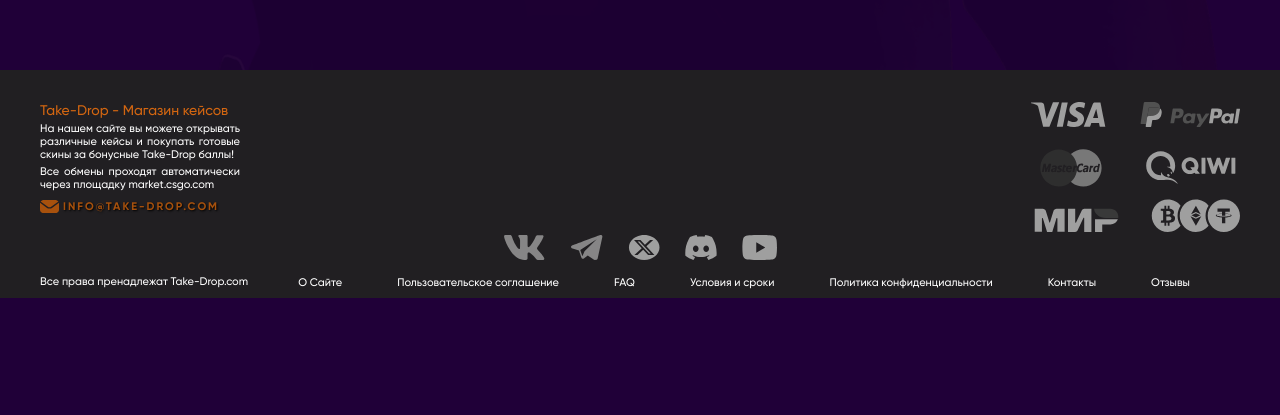
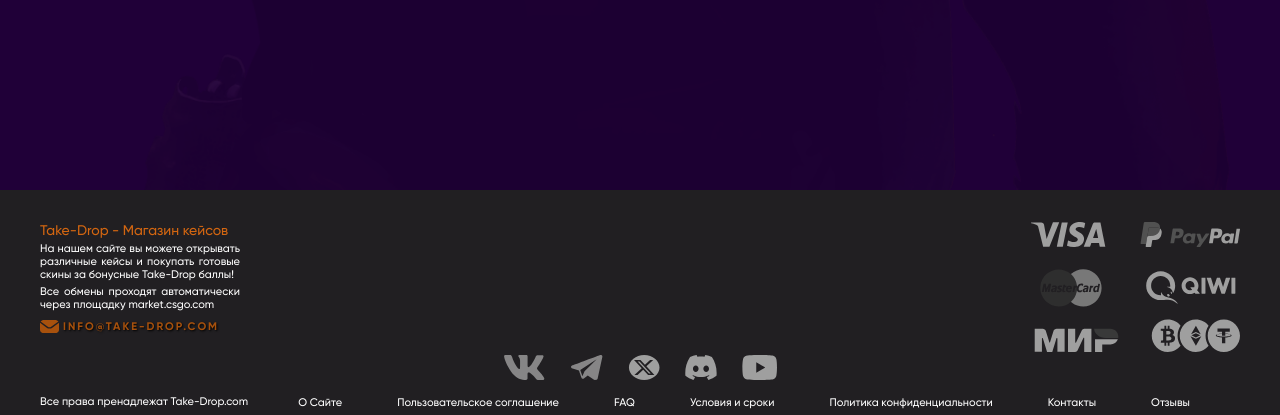
Before and after one commit to xaletch/garage-master, a React (Create React App) app: page /profile in a window 1280 px wide. Shown: the part 1285-1700 px from the top of the page. Before the commit the page ends 1583 px from the top, so only its background shows below. Built offline with nearby package versions, Linux system fonts and the light colour scheme; no server answers.

Commit message:
fixed footer

```diff
--- a/public/index.html
+++ b/public/index.html
@@ -19,7 +19,7 @@
   </head>
   <body>
     <noscript>You need to enable JavaScript to run this app.</noscript>
-    <div id="root"></div>
+    <div id="root" class="root"></div>
 
   </body>
 </html>
--- a/src/components/Footer/Footer.scss
+++ b/src/components/Footer/Footer.scss
@@ -1,4 +1,6 @@
 .Footer{
+    position: relative;
+    bottom: 0;
     margin-top: 120px;
     background: #211F22;
 }
--- a/src/components/OpenCase/CaseOpen/CaseOpens/index.jsx
+++ b/src/components/OpenCase/CaseOpen/CaseOpens/index.jsx
@@ -11,10 +11,15 @@ export const CaseOpens = ({ drop, multipliedItems, translateX, winner, color, is
   const stripRef = useRef(null);
   const [playAudioOpens, { stop }] = useSound(step.step, { volume: 0.5 });
 
+  //
+  // const onIntersection = () => {};
+
+  // useEffect(() => {}, multipliedItems);
+
   useEffect(() => {
     const observer = new IntersectionObserver((entries) => {
       entries.forEach(entry => {
-          if (entry.isIntersecting) {
+        if (entry.isIntersecting && !entry.target.dataset.played) {
           playAudioOpens();
           entry.target.dataset.played = 'true';
         }
--- a/src/index.scss
+++ b/src/index.scss
@@ -32,8 +32,11 @@
 h2 {
   font-weight: bold;
 }
-
+html {
+  height: 100%;
+}
 body {
+  height: 100%;
   font-family: "Gilroy";
   background: #200038;
   color: white;
@@ -42,13 +45,17 @@ body {
   background-position: center 140px;
   background-attachment: fixed;
   font-size: 13px;
+  position: relative;
   display: block;
 }
 .App {
+  display: flex;
+  flex-direction: column;
+  min-height: 100vh;
   overflow: hidden;
 }
-.main {
-
+.main-wrapper {
+  flex: 1;
 }
 h2 {
   font-size: 30px;
--- a/src/redux/slices/categoriesSlice.js
+++ b/src/redux/slices/categoriesSlice.js
@@ -1,7 +1,7 @@
 import { createSlice } from '@reduxjs/toolkit';
 
 const initialState = {
-    selectedCategory: '',
+    selectedCategory: 'Все кейсы',
     caseItems: [],
 };
 
--- a/src/routes/App/App.jsx
+++ b/src/routes/App/App.jsx
@@ -21,11 +21,13 @@ function App() {
     <div className="App">
       <Header setLogin={setLogin} login={login} isMuted={isMuted} setMuted={setMuted} />
 
-      <Routes>
-        <Route path='/' element={<Home />}></Route>
-        <Route path='profile' element={<Profile />}></Route>
-        <Route path='selected-case/:url' element={<SelectedCase setLogin={setLogin} login={login} isMuted={isMuted} setMuted={setMuted} />}></Route>
-      </Routes>
+      <div className='main-wrapper'>
+        <Routes>
+          <Route path='/' element={<Home />}></Route>
+          <Route path='profile' element={<Profile />}></Route>
+          <Route path='selected-case/:url' element={<SelectedCase setLogin={setLogin} login={login} isMuted={isMuted} setMuted={setMuted} />}></Route>
+        </Routes>
+      </div>
       <Footer />
     </div>
   );
```
Lines whose indentation alone changed are shown as unchanged.
